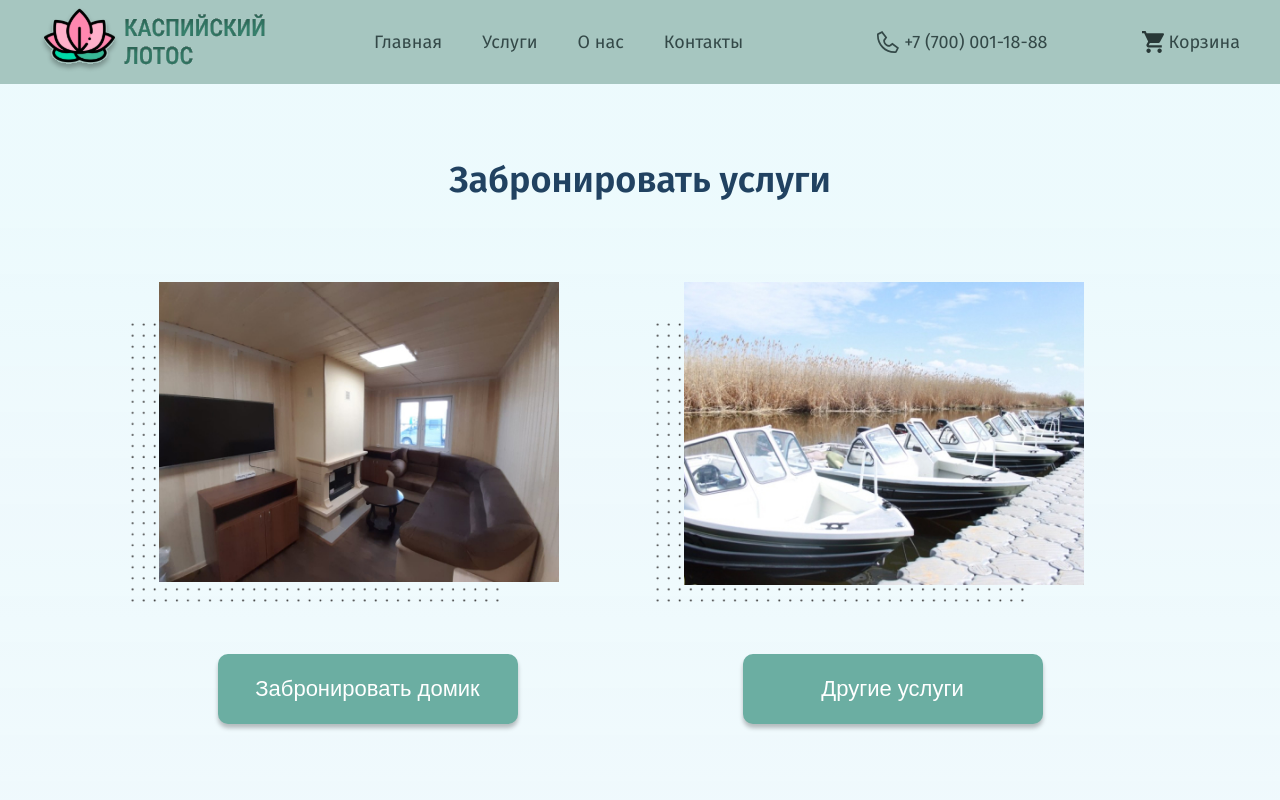
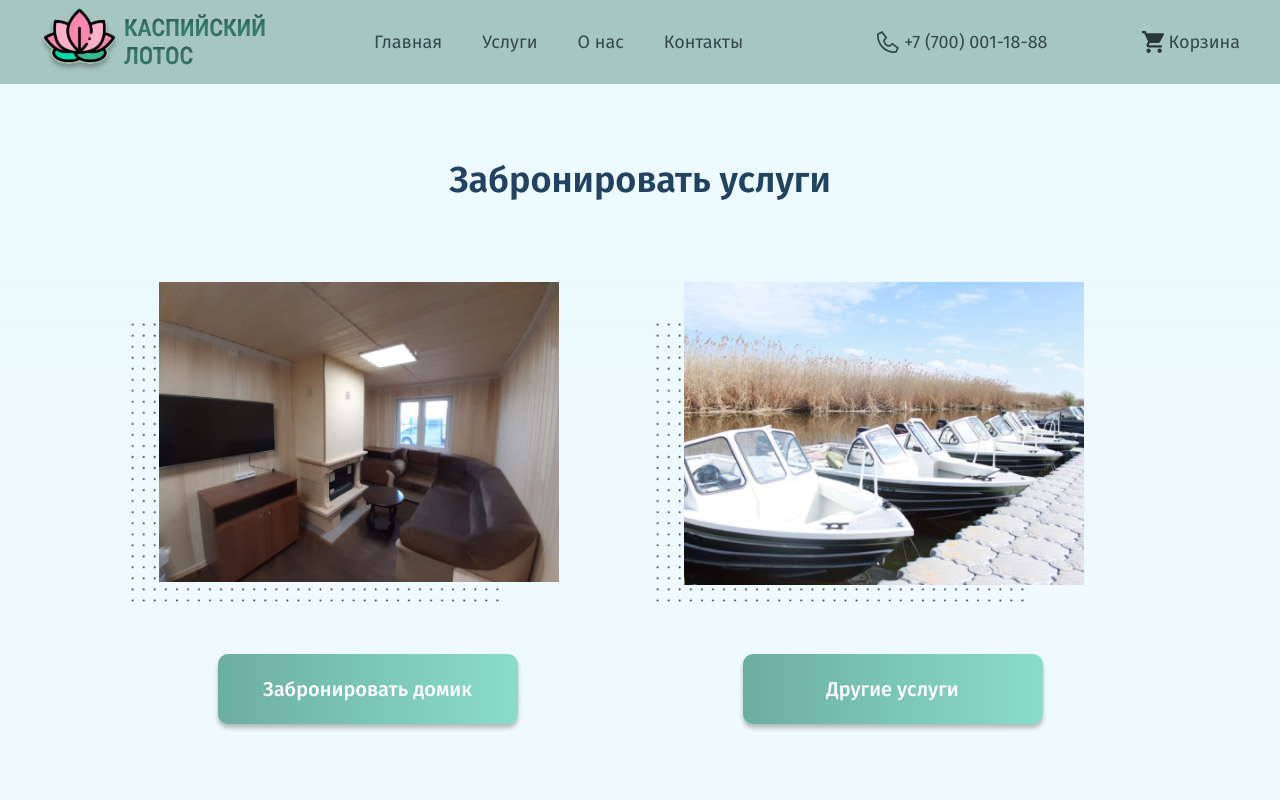
Before and after one commit to Mari525/lotus, a Vue app: page /services in a window 1280 px wide. Shown: the top 800 px of the page. Built offline with nearby package versions, Linux system fonts and the light colour scheme.

Commit message:
buttons upd

```diff
--- a/src/views/Main.vue
+++ b/src/views/Main.vue
@@ -57,7 +57,6 @@ export default {
     justify-content: center;
     align-items: center;
 
-    // background-color: #6BAEA2;
     background-image: linear-gradient(to right, #6BAEA2 0%, #8addcb 50%, #6BAEA2 100%);
     background-size: 200% auto;
     transition: 0.8s;
--- a/src/views/Services.vue
+++ b/src/views/Services.vue
@@ -232,14 +232,21 @@ export default {
     justify-content: center;
     align-items: center;
 
-    background: #6BAEA2;
+    background-image: linear-gradient(to right, #6BAEA2 0%, #8addcb 50%, #6BAEA2 100%);
+    background-size: 200% auto;
+    transition: 0.8s;
     box-shadow: 0px 4px 4px rgba(0, 0, 0, 0.25);
     border-radius: 10px;
     border: none;
 
+    font-family: "Fira Sans", Arial, Helvetica, sans-serif;
     font-weight: 500;
-    font-size: 22px;
+    font-size: 20px;
     color: #ffffff;
+
+    &:hover {
+      background-position: right center;
+    }
   }
 
   &__flex-wrapper {
@@ -359,6 +366,7 @@ export default {
     border-radius: 10px;
     border: none;
 
+    font-family: "Fira Sans", Arial, Helvetica, sans-serif;
     font-weight: 500;
     font-size: 20px;
     color: #ffffff;
```
